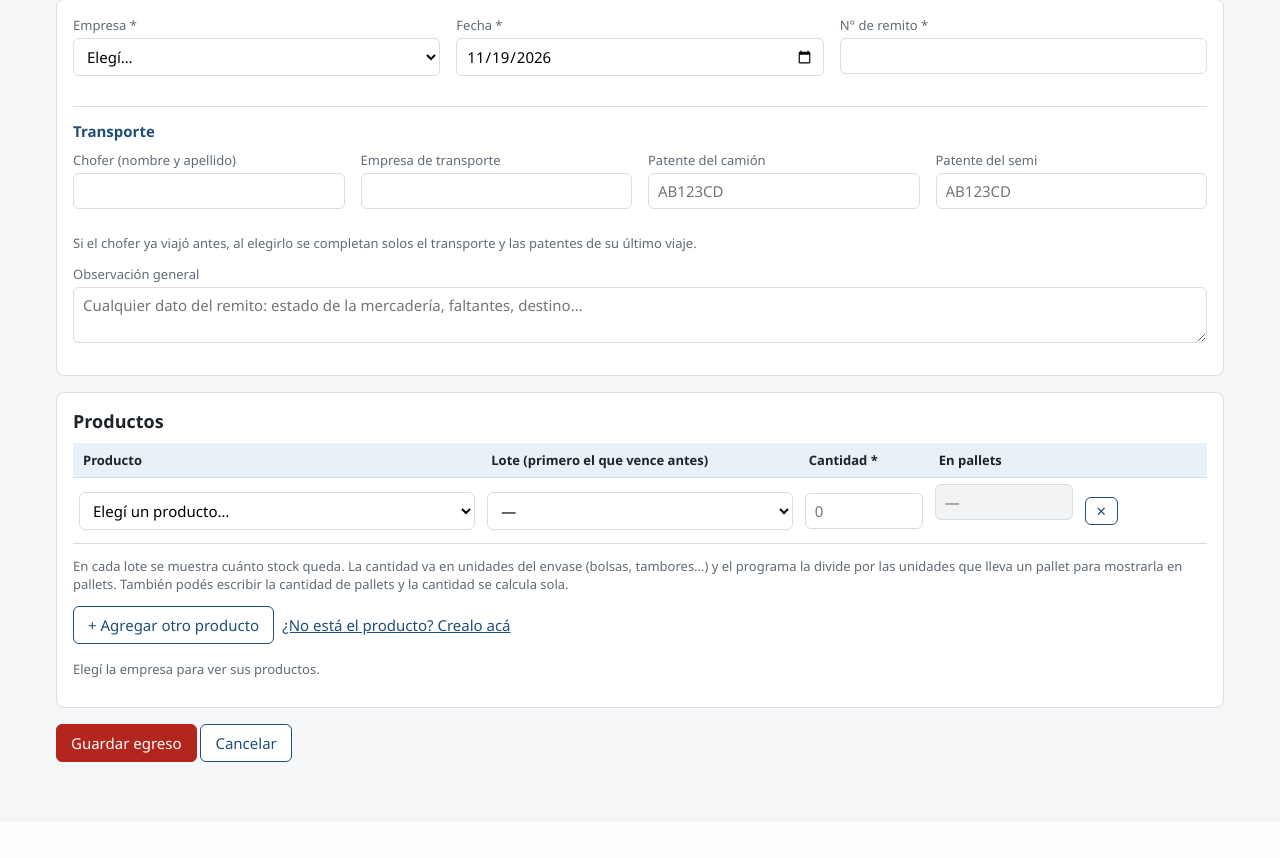
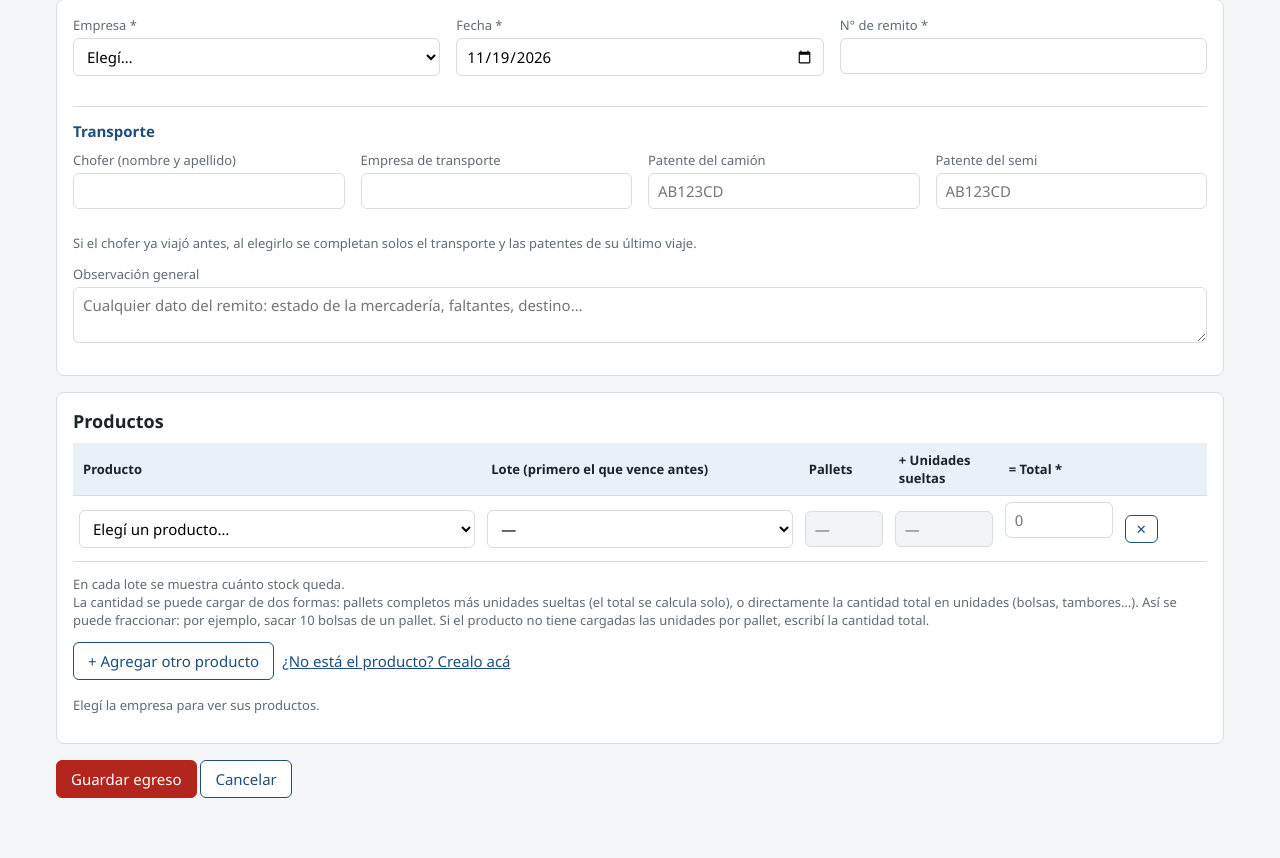
Before and after one commit to tiaguitolozano-pixel/control-de-stock, a Flask app: page /movimientos/nuevo/egreso in a window 1280 px wide. Shown: the part 129-987 px from the top of the page. Before the commit the page ends 891 px from the top, so only its background shows below. Run offline with Flask 3, Linux system fonts and the light colour scheme; tables that the repository leaves empty hold one stand-in row (values such as "Sample post"); data that the repository does not hold is empty.

Commit message:
Cargar cantidades por pallets completos más unidades sueltas
En cada renglón del remito se pueden escribir los pallets completos y las unidades
sueltas (el total se calcula solo) o directamente el total en unidades, para poder
fraccionar (por ejemplo, sacar 10 bolsas de un pallet).

Co-Authored-By: Claude Opus 5.5 <noreply@anthropic.com>
Claude-Session: https://claude.ai/code/session_018i2gYbiavVBMPyU624KQqt

```diff
--- a/stock/templates/movimiento_form.html
+++ b/stock/templates/movimiento_form.html
@@ -49,15 +49,17 @@
       <thead><tr>
         <th style="width:36%">Producto</th>
         {% if tipo == 'INGRESO' %}<th>Lote</th><th>Vencimiento</th>{% else %}<th style="width:28%">Lote (primero el que vence antes)</th>{% endif %}
-        <th style="width:130px">Cantidad *</th>
-        <th style="width:150px">En pallets</th><th></th>
+        <th style="width:90px">Pallets</th>
+        <th style="width:110px">+ Unidades sueltas</th>
+        <th style="width:120px">= Total *</th><th></th>
       </tr></thead>
       <tbody id="renglones"></tbody>
     </table>
     </div>
     <p class="ayuda">{% if tipo == 'INGRESO' %}Si la mercadería no tiene lote, dejalo vacío. El vencimiento es opcional.{% else %}En cada lote se muestra cuánto stock queda.{% endif %}
-      La cantidad va en unidades del envase (bolsas, tambores…) y el programa la divide por las unidades que lleva un pallet
-      para mostrarla en pallets. También podés escribir la cantidad de pallets y la cantidad se calcula sola.</p>
+      <br>La cantidad se puede cargar de dos formas: pallets completos más unidades sueltas (el total se calcula solo),
+      o directamente la cantidad total en unidades (bolsas, tambores…). Así se puede fraccionar: por ejemplo, sacar 10 bolsas de un pallet.
+      Si el producto no tiene cargadas las unidades por pallet, escribí la cantidad total.</p>
     <p class="acciones" style="margin-top:12px">
       <button type="button" class="boton secundario" id="agregar">+ Agregar otro producto</button>
       <a href="#" id="nuevo-producto">¿No está el producto? Crealo acá</a>
@@ -160,39 +162,53 @@
          <td><input type="date" name="vencimiento" value="${esc(r.vencimiento)}"></td>`;
     tr.innerHTML = `<td><select name="producto_id">${opcionesProducto(r.producto_id)}</select></td>
       ${celdaLote}
-      <td><input name="cantidad" inputmode="decimal" placeholder="0" value="${esc(r.cantidad)}" aria-label="Cantidad"></td>
-      <td><input class="pallets-input" inputmode="decimal" placeholder="—" aria-label="Cantidad de pallets">
+      <td><input class="pallets-input" inputmode="decimal" placeholder="—" aria-label="Pallets completos"></td>
+      <td><input class="sueltas-input" inputmode="decimal" placeholder="—" aria-label="Unidades sueltas"></td>
+      <td><input name="cantidad" inputmode="decimal" placeholder="0" value="${esc(r.cantidad)}" aria-label="Cantidad total">
           <div class="conv"></div></td>
       <td><button type="button" class="boton chico secundario" title="Quitar">✕</button></td>`;
     const selProd = tr.querySelector('select[name=producto_id]');
     const cant = tr.querySelector('input[name=cantidad]');
     const pal = tr.querySelector('.pallets-input');
+    const sue = tr.querySelector('.sueltas-input');
     const conv = tr.querySelector('.conv');
+    const r3 = n => Math.round(n * 1000) / 1000;
 
     function porPallet() { const p = productoDe(selProd.value); return p && p.por_pallet ? Number(p.por_pallet) : 0; }
     function actualizarConv() {
+      // Debajo del total: en qué unidad se cuenta (bolsas, tambores…).
       const p = productoDe(selProd.value);
-      conv.textContent = p ? textoPallets(leerNumero(cant.value), porPallet(), p.unidad) : '';
+      conv.textContent = p ? 'en ' + (p.unidad || '').toLowerCase() : '';
+    }
+    // Pallets completos + sueltas -> total
+    function desdePartes() {
+      const pp = porPallet();
+      if (!pp) return;
+      const P = leerNumero(pal.value), s = leerNumero(sue.value);
+      const total = (P > 0 ? P : 0) * pp + (s > 0 ? s : 0);
+      cant.value = total > 0 ? fmtCampo(r3(total)) : '';
+      actualizarConv();
+    }
+    // Total -> pallets completos + sueltas
+    function desdeTotal() {
+      const pp = porPallet(), t = leerNumero(cant.value);
+      if (!pp || !(t > 0)) { pal.value = ''; sue.value = ''; actualizarConv(); return; }
+      const P = Math.floor(t / pp + 1e-9);
+      const s = r3(t - P * pp);
+      pal.value = String(P);
+      sue.value = s > 1e-9 ? fmtCampo(s) : '0';
+      actualizarConv();
     }
     function prepararPallets() {
       const pp = porPallet();
-      pal.disabled = !pp;
-      pal.placeholder = pp ? '0' : '—';
-      pal.title = pp ? `1 pallet = ${fmt(pp)} unidades` : 'Este producto no tiene cargadas las unidades por pallet';
-      const c = leerNumero(cant.value);
-      pal.value = pp && c > 0 ? fmtCampo(Math.round(c / pp * 1000) / 1000) : '';
-      actualizarConv();
+      const ayuda = pp ? `1 pallet = ${fmt(pp)} unidades`
+                       : 'Este producto no tiene cargadas las unidades por pallet: escribí la cantidad total';
+      for (const i of [pal, sue]) { i.disabled = !pp; i.placeholder = pp ? '0' : '—'; i.title = ayuda; }
+      desdeTotal();
     }
-    cant.addEventListener('input', () => {
-      const pp = porPallet(), c = leerNumero(cant.value);
-      if (pp) pal.value = c > 0 ? fmtCampo(Math.round(c / pp * 1000) / 1000) : '';
-      actualizarConv();
-    });
-    pal.addEventListener('input', () => {
-      const pp = porPallet(), n = leerNumero(pal.value);
-      if (pp) cant.value = n > 0 ? fmtCampo(Math.round(n * pp * 1000) / 1000) : '';
-      actualizarConv();
-    });
+    cant.addEventListener('input', desdeTotal);
+    pal.addEventListener('input', desdePartes);
+    sue.addEventListener('input', desdePartes);
     selProd.addEventListener('change', () => {
       if (esEgreso) tr.querySelector('select[name=lote_id]').innerHTML = opcionesLote(selProd.value);
       prepararPallets();
```
